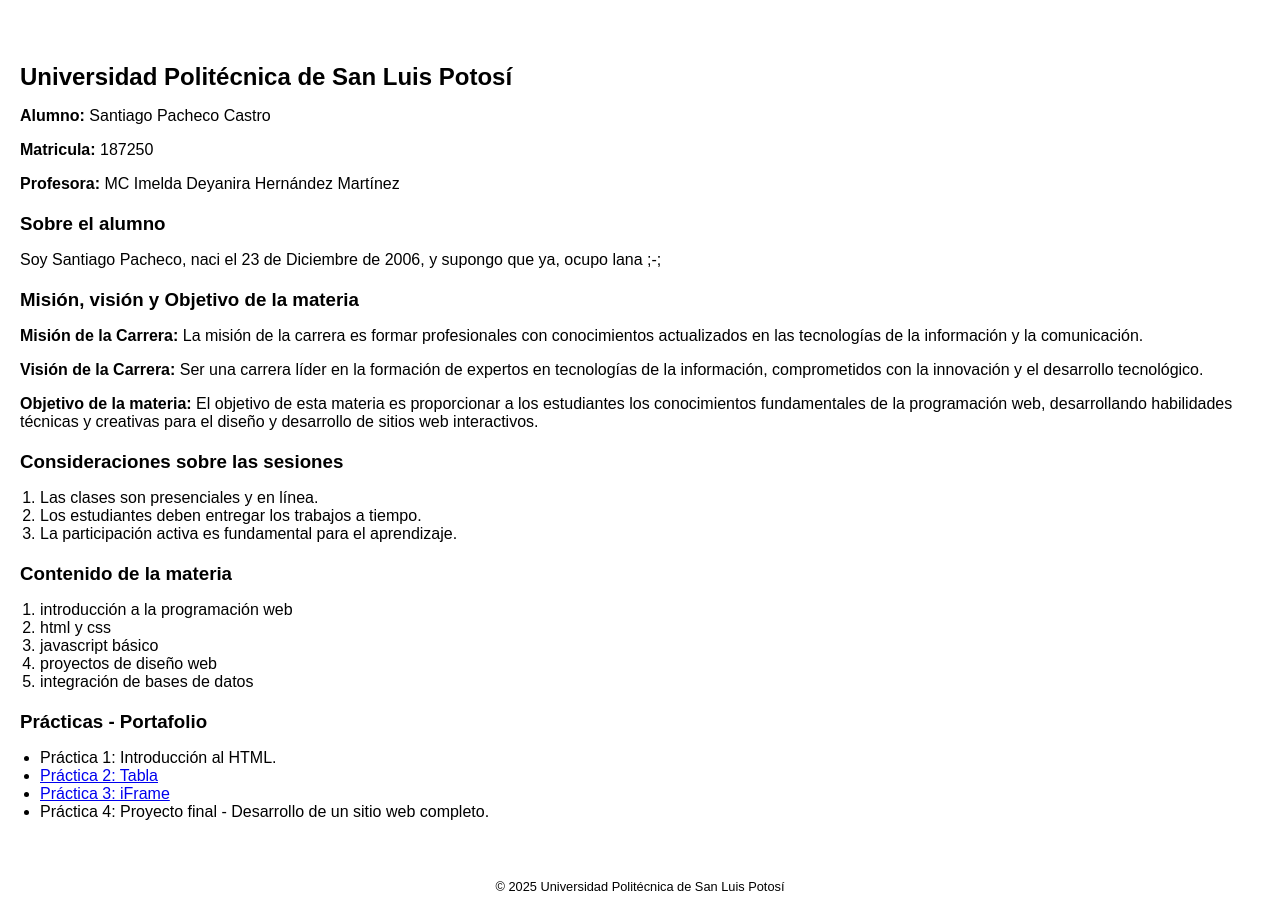
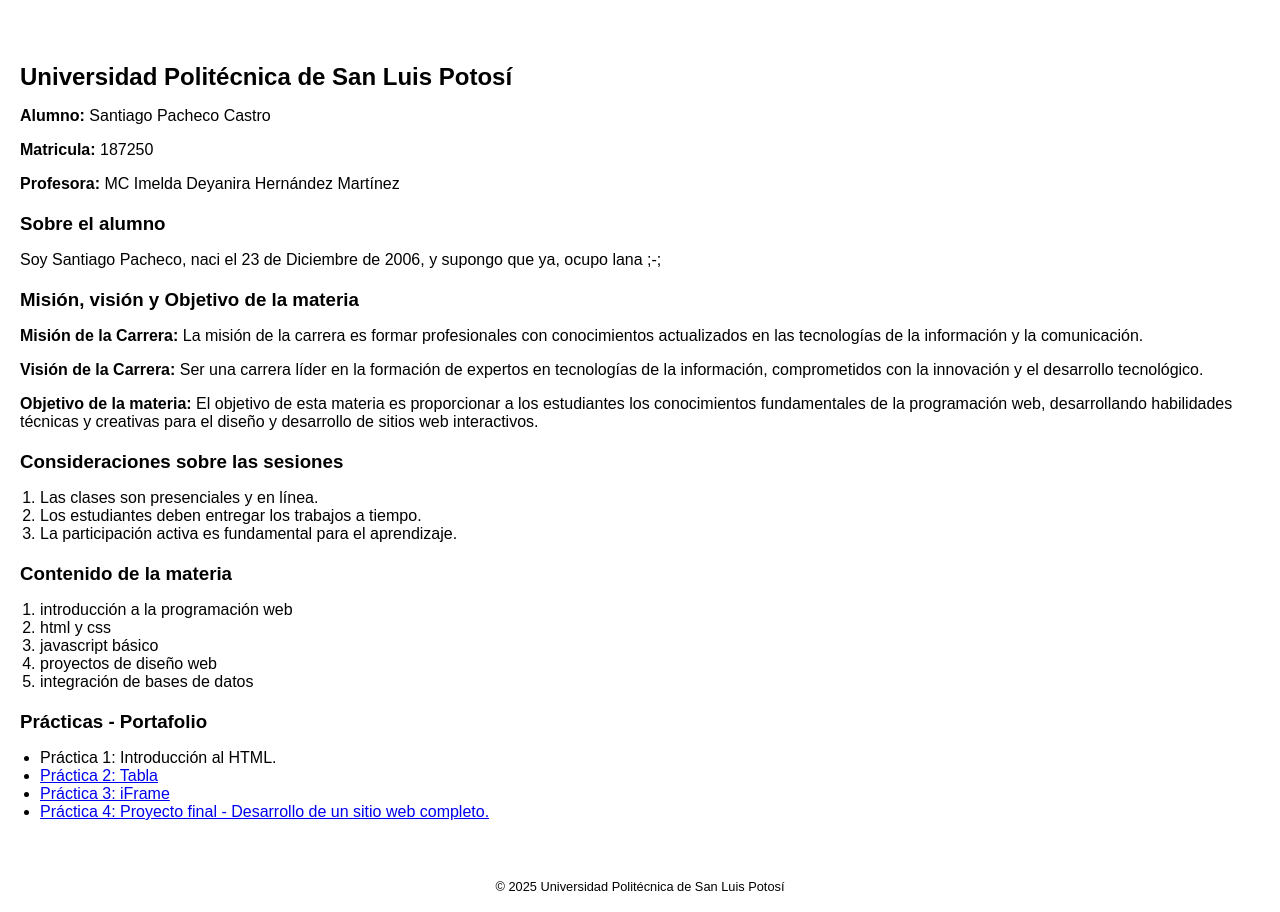
Before and after one commit to X-Axis-1/portafolio-semestre-2, a plain HTML site: page index.html in a window 1280 px wide. Shown: the part 94-1006 px from the top of the page. Drawn offline with Linux system fonts and the light colour scheme.

Commit message:
index.html

```diff
--- a/index.html
+++ b/index.html
@@ -102,7 +102,7 @@
             <li>Práctica 1: Introducción al HTML.</li>
             <li><a href="Tabla Practica 2.html"target="_blank">Práctica 2: Tabla</a></li>
             <li><a href="iFrame.html"target="_blank">Práctica 3: iFrame</a></li>
-            <li>Práctica 4: Proyecto final - Desarrollo de un sitio web completo.</li>
+            <li><a href=Evaluacion practica.html"target=" _blank"> Práctica 4: Proyecto final - Desarrollo de un sitio web completo.</a></li>
         </ul>
     </section>
 </main>
```
